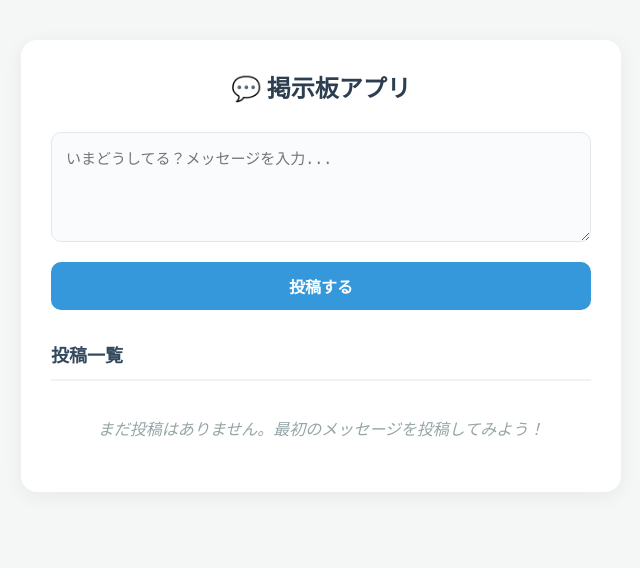
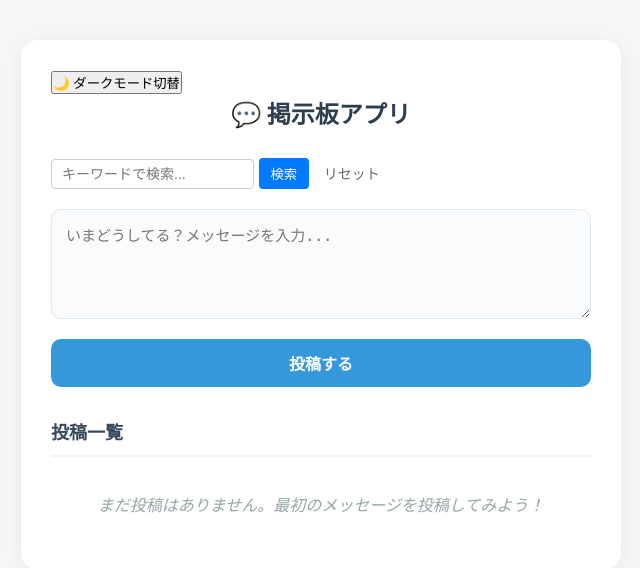
Before and after one commit to takumi-123/sample-flask-app, a Flask app: page / in a window 1280 px wide. Shown: the top 568 px of the page, without its empty margins (319-959 px from the left). Run offline with Flask 3, Linux system fonts and the light colour scheme; data that the repository does not hold is empty; some libraries are stand-ins or nearby versions.

Commit message:
機能追加

```diff
--- a/app/main.py
+++ b/app/main.py
@@ -21,6 +21,8 @@ def get_db_connection():
 def init_db():
     conn = get_db_connection()
     cur = conn.cursor()
+
+    # メッセージテーブル
     cur.execute("""
           CREATE TABLE IF NOT EXISTS messages (
               id SERIAL PRIMARY KEY,
@@ -37,6 +39,14 @@ def init_db():
           );
           """)
 
+    # いいねテーブル作成
+    cur.execute("""
+         CREATE TABLE IF NOT EXISTS likes (
+            id SERIAL PRIMARY KEY,
+            message_id INTEGER REFERENCES messages(id) ON DELETE CASCADE
+         );
+         """)
+
     conn.commit()
     cur.close()
     conn.close()
@@ -46,20 +56,43 @@ def index():
     conn = get_db_connection()
     cur = conn.cursor()
 
-    # postから送信されたら
+    # POST（新規投稿）されたとき
     if request.method == "POST":
         message = request.form.get("message")
         if message:
-            # SQLでデータを保存する
             cur.execute("INSERT INTO messages (content) VALUES (%s);", (message,))
             conn.commit()
         return redirect("/")
-    # GETならデータ一覧
-    cur.execute("SELECT id, content FROM messages ORDER BY id DESC;")
+
+    # 検索キーワードを受け取る
+    keyword = request.args.get("keyword")
+
+    # 👇 基本のSQL（いいねの数も一緒に取ってくるパーツ）
+    base_query = """
+        SELECT messages.id, messages.content, COUNT(likes.id) AS like_count
+        FROM messages
+        LEFT JOIN likes ON messages.id = likes.message_id
+    """
+
+    if keyword:
+        #  キーワードがある場合：基本のSQLに「WHERE（絞り込み）」をくっつける！
+        cur.execute(base_query + """
+            WHERE messages.content LIKE %s
+            GROUP BY messages.id
+            ORDER BY messages.id DESC;
+        """, (f"%{keyword}%",))
+    else:
+        #  キーワードがない場合：そのままグループ化して並べる！
+        cur.execute(base_query + """
+            GROUP BY messages.id
+            ORDER BY messages.id DESC;
+        """)
+
     rows = cur.fetchall()
+    cur.close()
+    conn.close()
 
     return render_template("index.html", rows=rows)
-
 # 新規ユーザー登録フォーム
 @app.route("/register", methods=["GET", "POST"])
 def register():
@@ -155,6 +188,22 @@ def edit_message(id):
     conn.close()
 
     return render_template("edit.html", message=message)
+
+# いいねが押されたときの√
+@app.route("/like/<int:message_id>", methods=["POST"])
+def like_messages(message_id):
+    conn = get_db_connection()
+    cur = conn.cursor()
+
+    # likeテーブルにどのメッセージをいいねするか
+    cur.execute("INSERT INTO likes (message_id) VALUES (%s);", (message_id,))
+    conn.commit()
+
+    cur.close()
+    conn.close()
+
+    #トップページに戻る
+    return redirect("/")
 if __name__ == "__main__":
     init_db()
     app.run(host="0.0.0.0", port=5000)
--- /dev/null
+++ b/app/static/script.js
@@ -0,0 +1,41 @@
+// 画面の読み込みが終わった後に実行する
+document.addEventListener("DOMContentLoaded", function () {
+  // ==========================================
+  // ① 削除ボタンの確認処理
+  // ==========================================
+  const deleteButtons = document.querySelectorAll(".delete-btn");
+
+  deleteButtons.forEach(function (button) {
+    button.addEventListener("click", function (event) {
+      const ok = confirm("本当にこのメッセージを削除しますか？");
+      if (!ok) {
+        event.preventDefault();
+      }
+    });
+  });
+
+  // ==========================================
+  // ② 編集フォームの確認処理
+  // ==========================================
+  const editForm = document.querySelector(".edit-form");
+
+  if (editForm) {
+    editForm.addEventListener("submit", function (event) {
+      const ok = confirm("この内容でよろしいですか？");
+      if (!ok) {
+        event.preventDefault();
+      }
+    });
+  }
+
+  // ダークカード切り替えボタン
+  const darkModeButton = document.querySelector("#dark-mode-btn");
+
+  // ダークモードボタンクリックしたら
+  if (darkModeButton) {
+    darkModeButton.addEventListener("click", function () {
+      // bodyタグのクラスを付け加えたりする
+      document.body.classList.toggle("dark-mode");
+    });
+  }
+});
--- a/app/static/style.css
+++ b/app/static/style.css
@@ -167,3 +167,54 @@ h2 {
   color: #2980b9;
   text-decoration: underline;
 }
+
+/* ダークモードが有効になったときのスタイル */
+body.dark-mode {
+  background-color: #1a1a1a;
+  color: #f0f0f0;
+}
+
+/* ダークモード時のカードや入力欄の色調整（お好みで！） */
+body.dark-mode .message-card {
+  background-color: #2d2d2d;
+  color: #f0f0f0;
+  border-color: #444;
+}
+
+body.dark-mode textarea,
+body.dark-mode input {
+  background-color: #2d2d2d;
+  color: #f0f0f0;
+  border-color: #444;
+}
+
+/* 検索フォーム全体 */
+.search-form {
+  margin-bottom: 20px; /*外側の下調整*/
+}
+
+/*検索窓*/
+.search-input {
+  padding: 6px 10px; /* 中の上下6 左右10*/
+  border: 1px solid #ccc; /* 枠線(太さ、しゅるい、色*/
+  border-radius: 4px; /*要素の角を丸くする*/
+  font-size: 14px; /*文字の大きさ*/
+}
+
+/*検索ボタン*/
+.search-btn {
+  padding: 6px 12px;
+  background-color: #007bff; /*背景色*/
+  color: white; /*文字の色*/
+  border: none; /*枠線なし*/
+  border-radius: 4px; /*下線を消す*/
+  cursor: pointer; /*マウスあるとき*/
+}
+
+/* リセットリンク */
+.reset-btn {
+  margin-left: 10px; /* 外側左*/
+  text-decoration: none; /*?*/
+  color: #666; /*色*/
+  font-size: 14px; /*文字の大きさ*/
+}
--- a/app/templates/index.html
+++ b/app/templates/index.html
@@ -12,8 +12,20 @@
   </head>
   <body>
     <div class="container">
+      <button id="dark-mode-btn">🌙 ダークモード切替</button>
       <h1>💬 掲示板アプリ</h1>
 
+      <!-- 検索フォーム-->
+      <form action="/" method="GET" class="search-form">
+        <input
+          type="text"
+          name="keyword"
+          placeholder="キーワードで検索..."
+          class="search-input"
+        />
+        <button type="submit" class="search-btn">検索</button>
+        <a href="/" class="reset-btn">リセット</a>
+      </form>
       <!-- 投稿フォーム(POSTから送信されたら-->
       <form action="/" method="POST" class="post-form">
         <textarea
@@ -32,6 +44,16 @@
           {% for row in rows %}
           <li class="message-card">
             <span>{{ row[1] }}</span>
+            <!-- いいねボタン-->
+            <form
+              action="/like/{{ row[0] }}"
+              method="POST"
+              style="display: inline"
+            >
+              <button type="submit" class="like-btn" style="margin-left: 10px">
+                ❤️ いいね ({{ row[2] }})
+              </button>
+            </form>
             <!-- 編集ボタン-->
             <a
               href="/edit/{{ row[0] }}"
@@ -57,5 +79,7 @@
         {% endif %}
       </div>
     </div>
+    <!-- jsファイル読み込み-->
+    <script src="{{ url_for('static', filename='script.js')}}"></script>
   </body>
 </html>
```
Also changed, not shown: app/templates/edit.html (+29 -0 lines), readme.txt.
